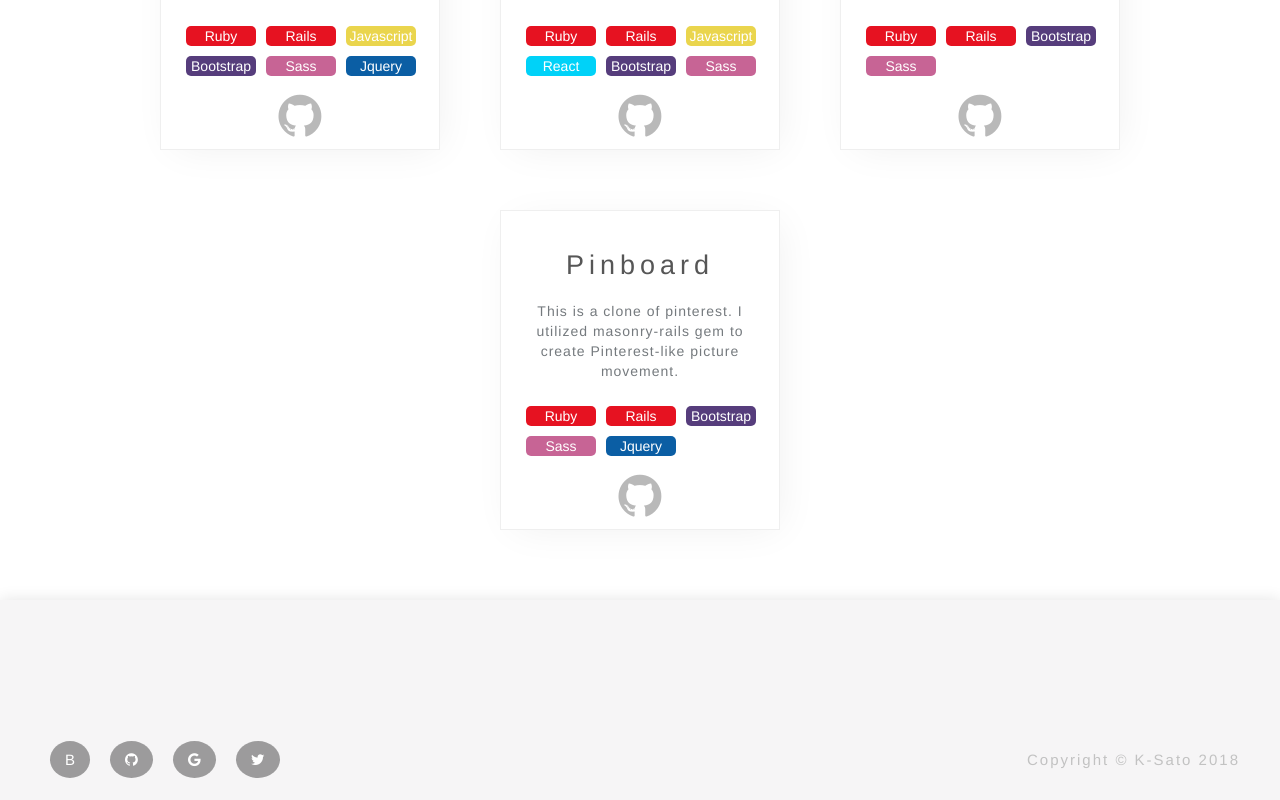
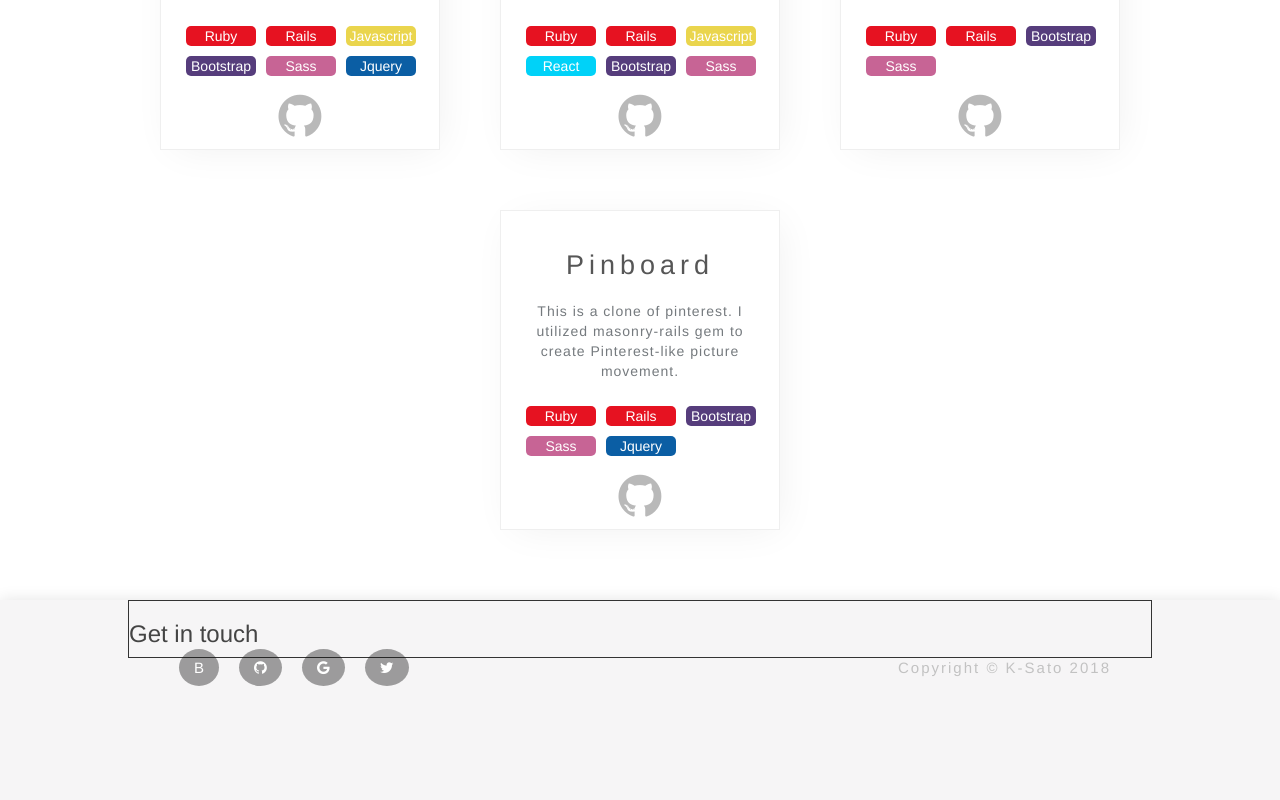
Before and after one commit to K-Sato1995/MyPortfolio, a React (Create React App) app: page /MyPortfolio/Work in a window 1280 px wide. Shown: the part 510-1310 px from the top of the page. Built offline with nearby package versions, Linux system fonts and the light colour scheme.

Commit message:
Changed footer;

```diff
--- a/src/Components/Footer/Footer.js
+++ b/src/Components/Footer/Footer.js
@@ -5,6 +5,14 @@ class Footer extends React.Component {
   render(){
     return (
       <div className = 'footer'>
+        <div className = 'footer-container'>
+          <div className = 'footer-container-left'>
+            <h3>Get in touch</h3>
+            <p></p>
+          </div>
+          <div className = 'footer-container-right'>
+
+          </div>
           <p className = 'copy-right'>Copyright © K-Sato 2018</p>
           <div className = 'link-list'>
             <a href = 'https://k-blog0130.herokuapp.com/'>B</a>
@@ -13,6 +21,7 @@ class Footer extends React.Component {
             <a href = 'https://twitter.com/'><i className = 'fa fa-twitter'></i></a>
           </div>
         </div>
+      </div>
     )
   }
 }
--- a/src/Style/Footer.css
+++ b/src/Style/Footer.css
@@ -1,5 +1,4 @@
 .footer {
-  position: relative;
   margin-top: 40px;
   height: 200px;
   width: 100%;
@@ -7,10 +6,17 @@
   box-shadow: 0 0 15px rgba(0,0,0,0.11);
 }
 
+.footer-container {
+  margin: 0 auto;
+  position: relative;
+  width: 80%;
+  border: solid 1px;
+}
+
 .copy-right {
   position: absolute;
   right: 40px;
-  bottom: 20px;
+  /* bottom: 20px; */
   color: #C2C2C2;
   font-weight: lighter;
   font-size: 15px;
@@ -19,7 +25,7 @@
 
 .link-list {
   position: absolute;
-  bottom: 30px;
+  /* bottom: 30px; */
   left: 40px;
   list-style: none;
 }
```
Lines whose indentation alone changed are shown as unchanged.
